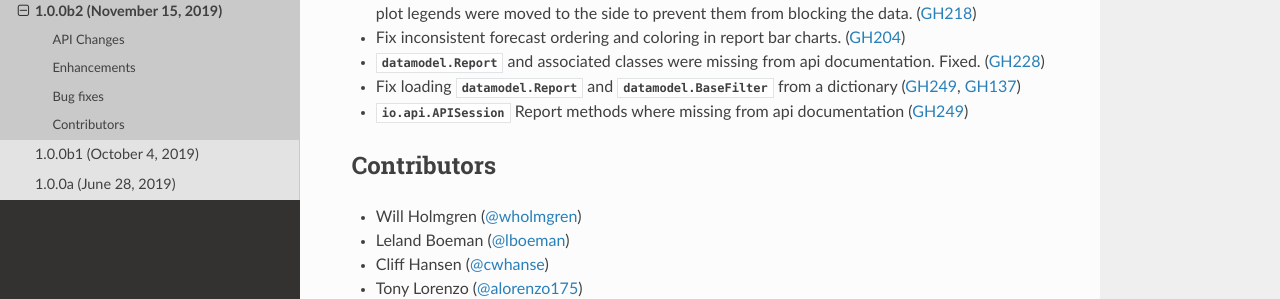
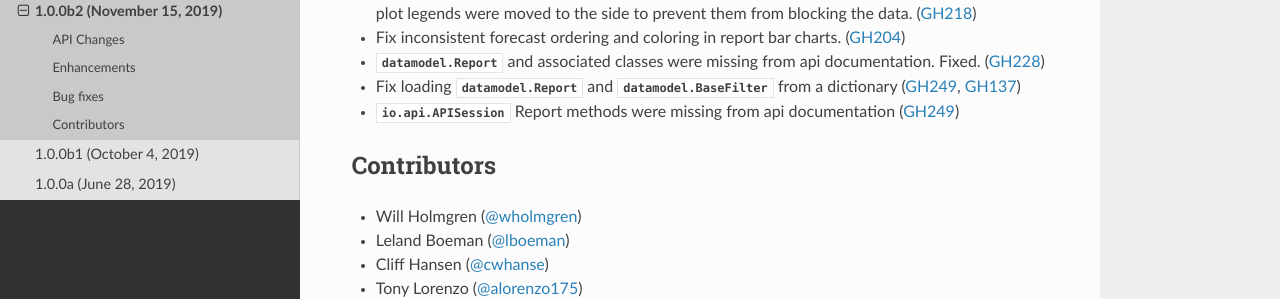
Before and after one commit to SolarArbiter/solarforecastarbiter-core, a Sphinx documentation site: the page built from docs/source/whatsnew/1.0.0b2.rst, in a window 1280 px wide and 900 px high, scrolled down 814 px. Shown: the part 314-613 px from the top of the window. Built offline with Sphinx 7.4.7 and the Read the Docs theme 2.0.0, drawn with Linux system fonts in a browser that asks for light colours.

Commit message:
Update docs/source/whatsnew/1.0.0b2.rst
Co-Authored-By: Will Holmgren <william.holmgren@gmail.com>

```diff
--- a/docs/source/whatsnew/1.0.0b2.rst
+++ b/docs/source/whatsnew/1.0.0b2.rst
@@ -57,7 +57,7 @@ Bug fixes
   :ref:`api` documentation. Fixed. (:issue:`228`)
 * Fix loading :py:class:`datamodel.Report` and :py:class:`datamodel.BaseFilter`
   from a dictionary (:pull:`249`, :issue:`137`)
-* :py:class:`io.api.APISession` Report methods where  missing from
+* :py:class:`io.api.APISession` Report methods were missing from
   :ref:`api` documentation (:pull:`249`)
 
 Contributors
```
